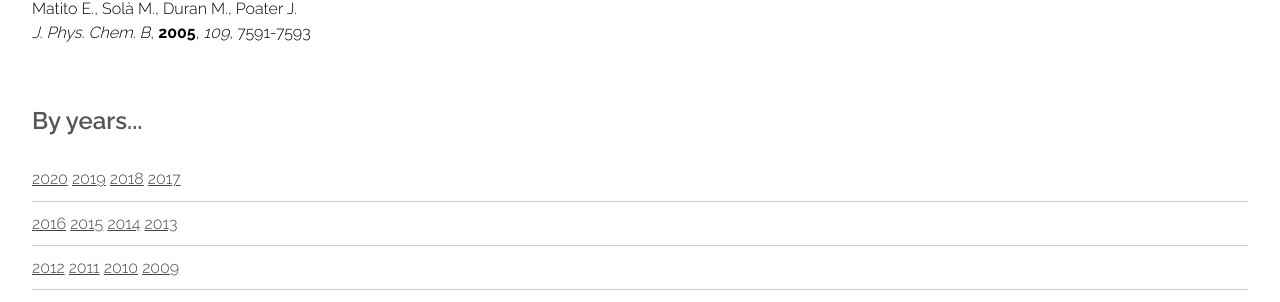
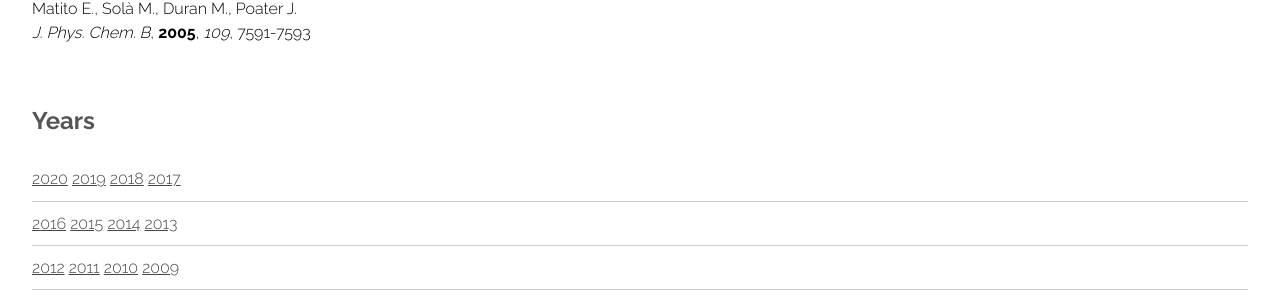
Before and after one commit to old-jekyll-templates/Horizons-Jekyll-Theme, a Jekyll site: the page built from publications.html, in a window 1280 px wide and 900 px high, scrolled down 12736 px. Shown: the part 154-456 px from the top of the window. Built offline with Jekyll 4.4.1, drawn with Linux system fonts in a browser that asks for light colours.

```diff
--- a/publications.html
+++ b/publications.html
@@ -38,7 +38,7 @@ layout: main
 					</section> -->
 					<section>
 						<header class="major">
-							<h2>By years...</h2>
+							<h2><b>Years</b></h2>
 						</header>
 						<ul class="default">
 		<li><a href="#2020">2020</a> <a href="#2019">2019</a> <a href="#2018">2018</a> <a href="#2017">2017</a></li>
```
